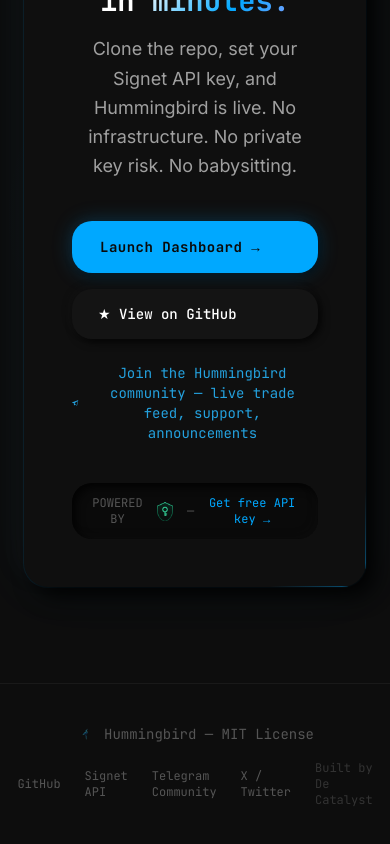
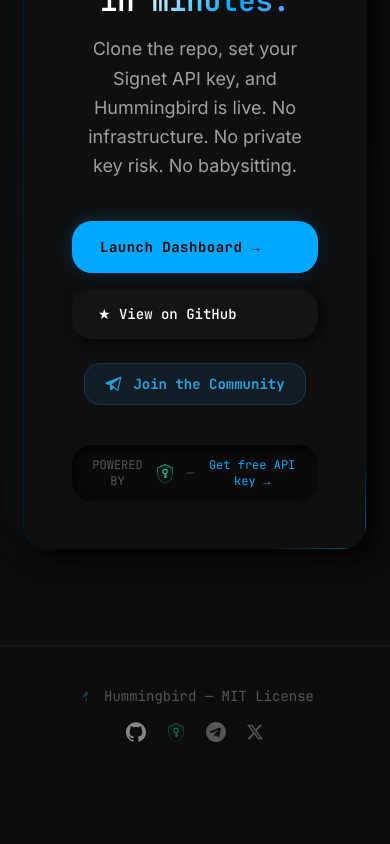
Before and after one commit to iamdecatalyst/hummingbird, a React (Vite) app in the folder web/: page / in a window 390 px wide. Shown: the part 6022-6866 px from the top of the page. After the commit the page ends 6804 px from the top, so only its background shows below. Built offline with nearby package versions, Linux system fonts and the light colour scheme; no server answers; what @vylth/nexus-react would draw is missing.

Commit message:
Fix login client_id, README mobile layout, footer social icons, Telegram CTA

```diff
--- a/web/src/components/landing/CTA.tsx
+++ b/web/src/components/landing/CTA.tsx
@@ -69,10 +69,11 @@
             href="https://t.me/vylthummingbird"
             target="_blank"
             rel="noopener noreferrer"
-            className="inline-flex items-center gap-2 font-mono text-sm text-[#24A1DE] hover:text-white transition-colors mb-10"
+            className="inline-flex items-center gap-2.5 font-mono text-sm font-bold px-5 py-2.5 rounded-2xl mb-10 transition-all hover:scale-105"
+            style={{ background: 'rgba(36,161,222,0.1)', color: '#24A1DE', border: '1px solid rgba(36,161,222,0.2)' }}
           >
             <TelegramLogo size={18} weight="fill" />
-            Join the Hummingbird community — live trade feed, support, announcements
+            Join the Community
           </a>
 
           {/* Signet callout */}
--- a/web/src/components/ui/Footer.tsx
+++ b/web/src/components/ui/Footer.tsx
@@ -6,16 +6,27 @@
           <img src="/logo.png" alt="" className="w-5 h-5 object-contain opacity-50" />
           Hummingbird — MIT License
         </span>
-        <div className="flex items-center gap-6 font-mono text-xs text-[#555]">
+        <div className="flex items-center gap-5">
           <a href="https://github.com/iamdecatalyst/hummingbird" target="_blank" rel="noopener noreferrer"
-            className="hover:text-[#00A8FF] transition-colors">GitHub</a>
+            title="GitHub" className="text-[#555] hover:text-white transition-colors">
+            <img src="/github.svg" alt="GitHub" className="w-5 h-5 opacity-50 hover:opacity-100 transition-opacity" />
+          </a>
           <a href="https://signet.vylth.com" target="_blank" rel="noopener noreferrer"
-            className="hover:text-[#00A8FF] transition-colors">Signet API</a>
+            title="Signet API" className="text-[#555] hover:text-[#22c55e] transition-colors">
+            <img src="/signet-logo.png" alt="Signet" className="h-5 object-contain opacity-50 hover:opacity-100 transition-opacity" />
+          </a>
           <a href="https://t.me/vylthummingbird" target="_blank" rel="noopener noreferrer"
-            className="hover:text-[#00A8FF] transition-colors">Telegram Community</a>
+            title="Telegram Community" className="text-[#555] hover:text-[#24A1DE] transition-colors">
+            <svg width="20" height="20" viewBox="0 0 24 24" fill="currentColor">
+              <path d="M12 0C5.373 0 0 5.373 0 12s5.373 12 12 12 12-5.373 12-12S18.627 0 12 0zm5.894 8.221-1.97 9.28c-.145.658-.537.818-1.084.508l-3-2.21-1.447 1.394c-.16.16-.295.295-.605.295l.213-3.053 5.56-5.023c.242-.213-.054-.333-.373-.12L7.19 13.137l-2.96-.924c-.643-.204-.657-.643.136-.953l11.57-4.461c.537-.194 1.006.131.958.422z"/>
+            </svg>
+          </a>
           <a href="https://x.com/vylthofficial" target="_blank" rel="noopener noreferrer"
-            className="hover:text-[#00A8FF] transition-colors">X / Twitter</a>
-          <span className="text-[#333]">Built by De Catalyst</span>
+            title="X / Twitter" className="text-[#555] hover:text-white transition-colors">
+            <svg width="18" height="18" viewBox="0 0 24 24" fill="currentColor">
+              <path d="M18.244 2.25h3.308l-7.227 8.26 8.502 11.24H16.17l-5.214-6.817L4.99 21.75H1.68l7.73-8.835L1.254 2.25H8.08l4.713 6.231zm-1.161 17.52h1.833L7.084 4.126H5.117z"/>
+            </svg>
+          </a>
         </div>
       </div>
     </footer>
```
Also changed, not shown: 1 other file (tests, documents, lock files or other folders).
